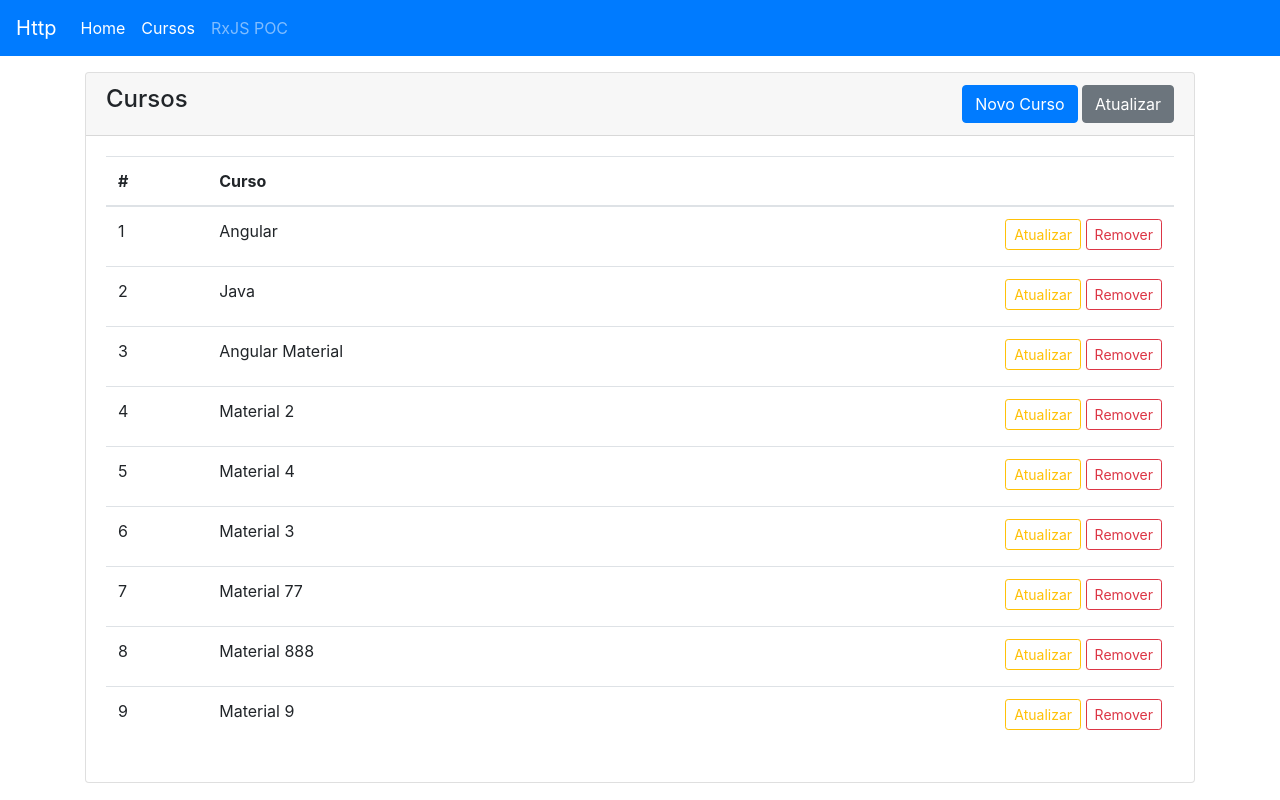
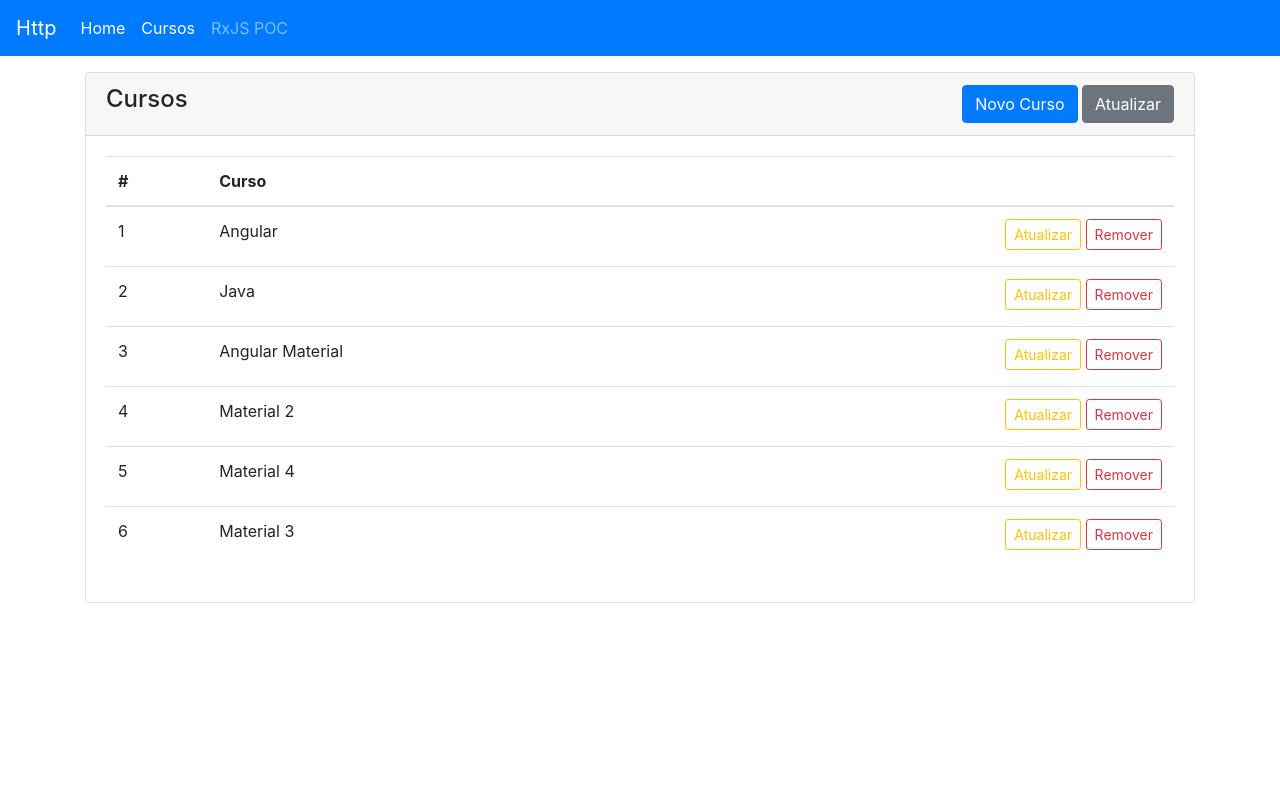
Before and after one commit to julionti/requests-http, an Angular app: page /cursos in a window 1280 px wide. Built offline with nearby package versions, Linux system fonts and the light colour scheme; data requests are answered from the project's data file.

Commit message:
Http: Popup de Confirmação para remover Cursos

```diff
--- a/db.json
+++ b/db.json
@@ -23,18 +23,6 @@
     {
       "nome": "Material 3",
       "id": 6
-    },
-    {
-      "id": 7,
-      "nome": "Material 77"
-    },
-    {
-      "id": 8,
-      "nome": "Material 888"
-    },
-    {
-      "id": 9,
-      "nome": "Material 9"
     }
   ]
 }
--- a/src/app/cursos/cursos-lista/cursos-lista.component.html
+++ b/src/app/cursos/cursos-lista/cursos-lista.component.html
@@ -27,7 +27,7 @@
                 Atualizar
               </button>
 
-              <button class="btn btn-outline-danger mb-1 btn-sm">
+              <button class="btn btn-outline-danger mb-1 btn-sm" (click)="onDelete(curso)">
                 Remover
               </button>
             </span>
@@ -45,3 +45,11 @@
     <!-- </ng-template> -->
   </div>
 </div>
+
+<ng-template #deleteModal>
+  <div class="modal-body text-center">
+    <p>Tem certeza que deseja remover esse curso?</p>
+    <button type="button" class="btn btn-default" (click)="confirm()" >Sim</button>
+    <button type="button" class="btn btn-primary" (click)="decline()" >Não</button>
+  </div>
+</ng-template>
--- a/src/app/cursos/cursos-lista/cursos-lista.component.ts
+++ b/src/app/cursos/cursos-lista/cursos-lista.component.ts
@@ -1,4 +1,4 @@
-import { Component, OnInit } from '@angular/core';
+import { Component, OnInit, ViewChild } from '@angular/core';
 import { Router, ActivatedRoute } from '@angular/router';
 import { Observable, EMPTY, Subject } from 'rxjs';
 import { catchError } from 'rxjs/operators';
@@ -20,13 +20,19 @@ export class CursosListaComponent implements OnInit {
   // cursos: Curso[];
 
   // bsModalRef: BsModalRef;
+
+  deleteModalRef: BsModalRef; // para escutar o listener do madal de yes/no
+  @ViewChild('deleteModal') deleteModal; // variavel do html
+
   cursos$: Observable<Curso[]>;
 
   error$ = new Subject<boolean>();
 
+  cursoSelecionado: Curso;
+
   constructor(
     private service: CursosService,
-    // private modalService: BsModalService
+    private modalService: BsModalService,
     private alertService: AlertModalService,
     private router: Router,
     private route: ActivatedRoute
@@ -77,4 +83,22 @@ export class CursosListaComponent implements OnInit {
   onEdit(id) {
     this.router.navigate(['editar', id], { relativeTo: this.route });
   }
+
+  onDelete(curso) {
+    this.cursoSelecionado = curso;
+    this.deleteModalRef = this.modalService.show(this.deleteModal, { class: 'modal-sm' });
+  }
+
+  confirm(): void {
+    this.service.remove(this.cursoSelecionado.id)
+      .subscribe(
+        success => this.onRefresh(),
+        error => this.alertService.showAlertDanger('Erro ao remover curso. Tente novamente mais tarde.')
+      );
+    this.deleteModalRef.hide();
+  }
+
+  decline(): void {
+    this.deleteModalRef.hide();
+  }
 }
--- a/src/app/cursos/cursos.service.ts
+++ b/src/app/cursos/cursos.service.ts
@@ -40,4 +40,8 @@ export class CursosService {
     }
     return this.create(curso);
   }
+
+  remove(id) {
+    return this.http.delete(`${this.API}/${id}`).pipe(take(1));
+  }
 }
```
